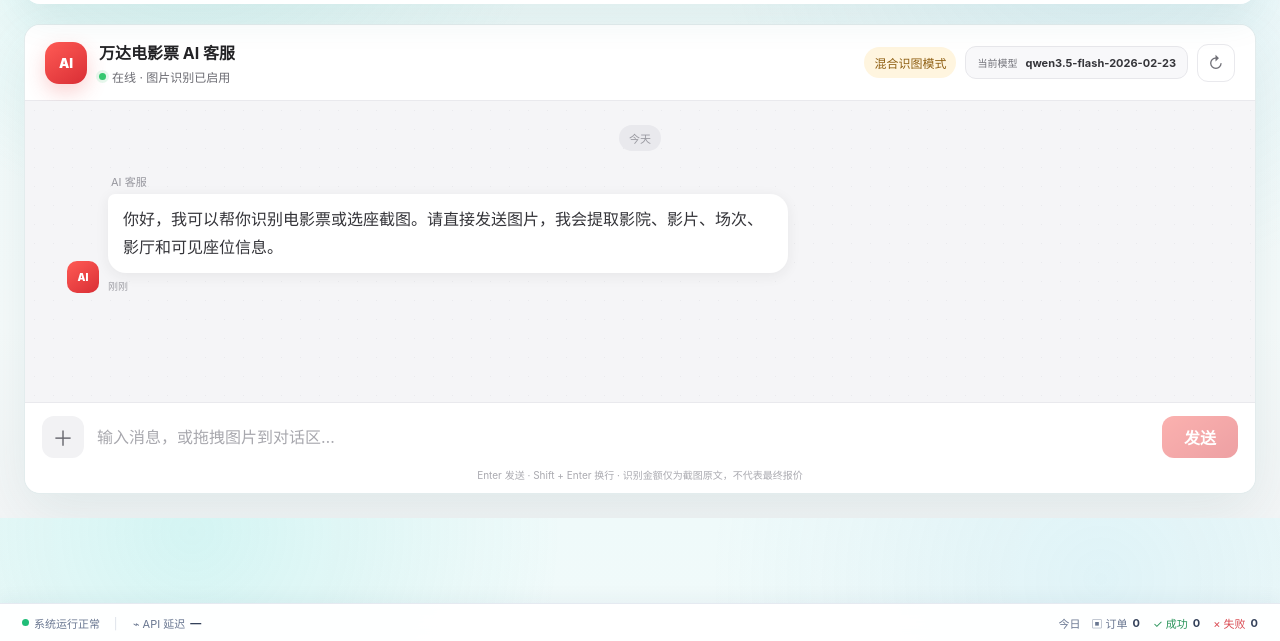
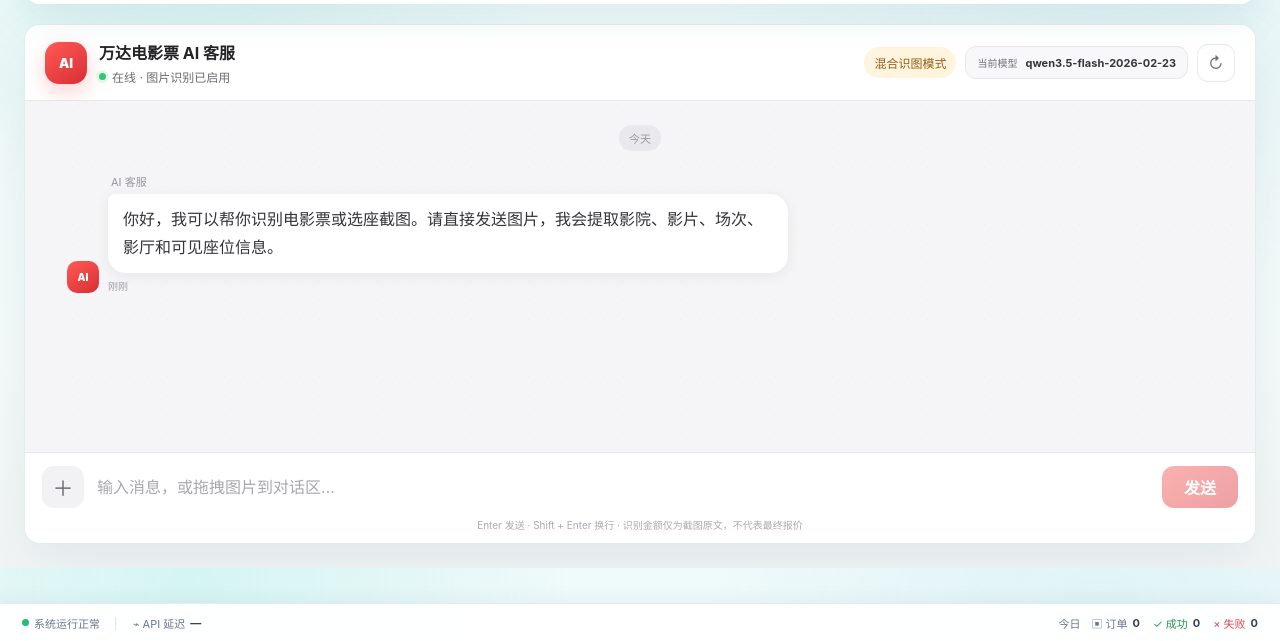
Before and after one commit to size0/yumaiduo, a website: page plugin-runtime/wanda-seat-autoquote/ui/index.html in a window 1280 px wide. Shown: the part 159-800 px from the top of the page. Drawn offline with Linux system fonts and the light colour scheme; files that its build step writes are made by us from their sources; files whose address does not match are found by name.

Commit message:
fix: add space to main plugin panel

```diff
--- a/plugin-runtime/wanda-seat-autoquote/ui/styles.css
+++ b/plugin-runtime/wanda-seat-autoquote/ui/styles.css
@@ -231,11 +231,11 @@
 #mainPage .chat-app,
 #settingsDrawer,
 #diagnosticsPanel {
-  height:min(820px,calc(100dvh - 330px));
-  max-height:calc(100dvh - 330px);
+  height:min(820px,calc(100dvh - 280px));
+  max-height:calc(100dvh - 280px);
   margin-bottom:20px;
 }
-#mainPage .chat-app { min-height:min(620px,calc(100dvh - 330px)); }
+#mainPage .chat-app { min-height:min(620px,calc(100dvh - 280px)); }
 @media (max-width:760px) {
   #mainPage { padding-bottom:4px; }
   #mainPage .chat-app,
```
Also changed, not shown: plugin-runtime/wanda-seat-autoquote/test/ui-panel.test.mjs (+1 -1 lines).
